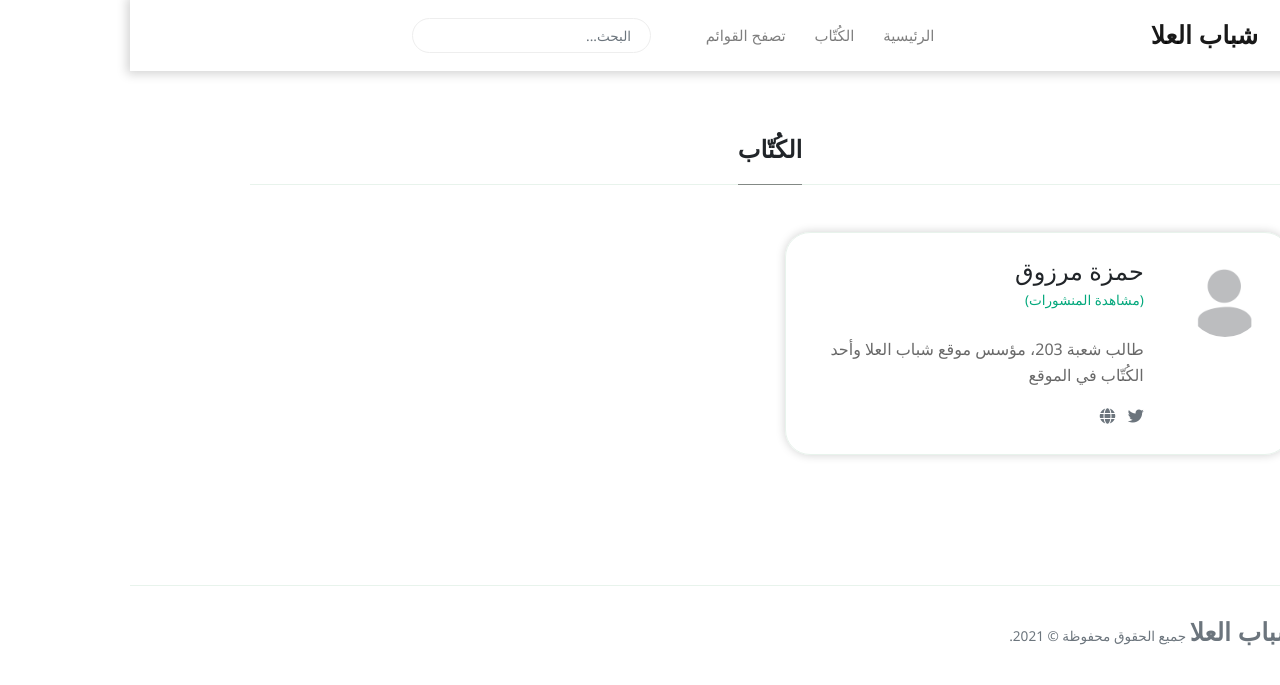
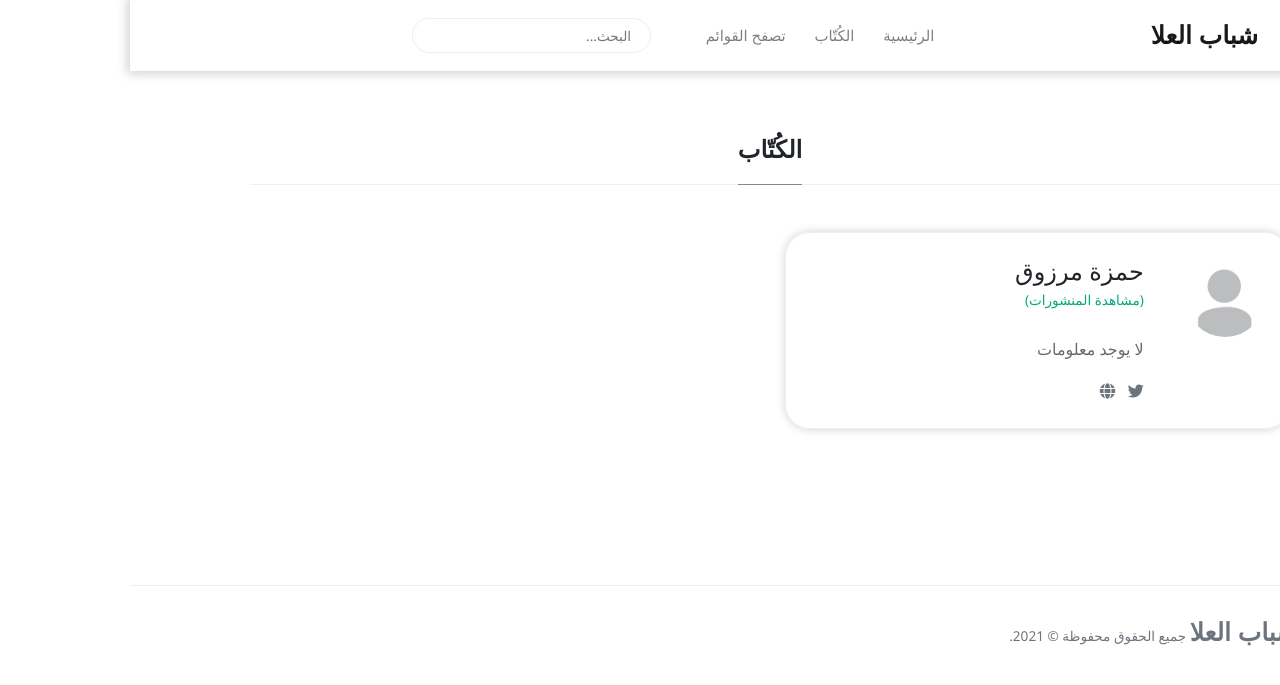
Before and after one commit to BalmierLight/shabab, a Jekyll site: the page built from _pages/authors-list.html, in a window 1280 px wide. Shown: the top 685 px of the page. Built offline with Jekyll 4.4.1, drawn with Linux system fonts in a browser that asks for light colours; nearby versions of some CDN libraries.

Commit message:
Update _config.yml

```diff
--- a/_config.yml
+++ b/_config.yml
@@ -23,7 +23,7 @@ authors:
       name:           حمزة مرزوق
       site:           لا يوجد موقع الكتروني
       avatar:         assets/images/profile.png
-      bio:            طالب شعبة 203، مؤسس موقع شباب العلا وأحد الكُتّاب في الموقع
+      bio:            لا يوجد معلومات
       email:          ايميل محظور
       twitter:        لا يوجد حساب تويتر
 
```
